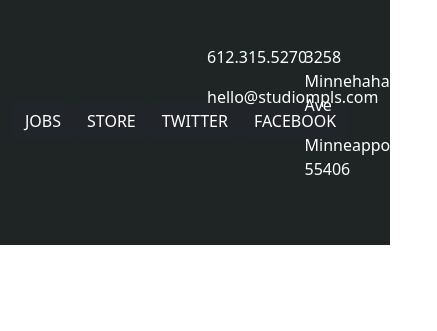
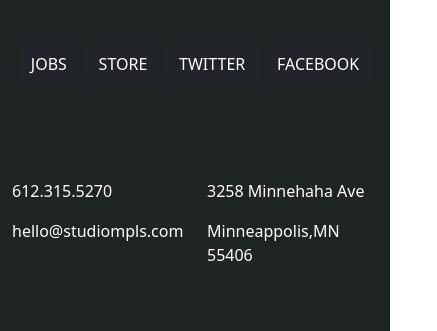
Before and after one commit to RMWernsing/day03, a plain HTML site: page index.html in a window 390 px wide. Shown: the part 1333-1664 px from the top of the page, 437 px wide, since content can reach past the window. Before the commit the page ends 1578 px from the top, so only its background shows below. Drawn offline with nearby package versions, Linux system fonts and the light colour scheme.

Commit message:
Fixed Footer for Mobile view

```diff
--- a/index.html
+++ b/index.html
@@ -120,7 +120,7 @@
   <footer class="bg-color-grey">
     <div class="container">
       <div class="row">
-        <div class="col-6 py-5 d-flex align-items-center justify-content-evenly">
+        <div class="col-12 col-md-6 py-5 d-flex align-items-center justify-content-evenly">
           <button type="button" class="btn btn-dark">
             JOBS
           </button>
@@ -134,7 +134,7 @@
             FACEBOOK
           </button>
         </div>
-        <div class="col-3 py-5">
+        <div class="col-6 col-md-3 py-5">
           <p>
             612.315.5270
           </p>
@@ -142,7 +142,7 @@
             hello@studiompls.com
           </p>
         </div>
-        <div class="col-3 py-5">
+        <div class="col-6 col-md-3 py-5">
           <p>
             3258 Minnehaha Ave
           </p>
```
